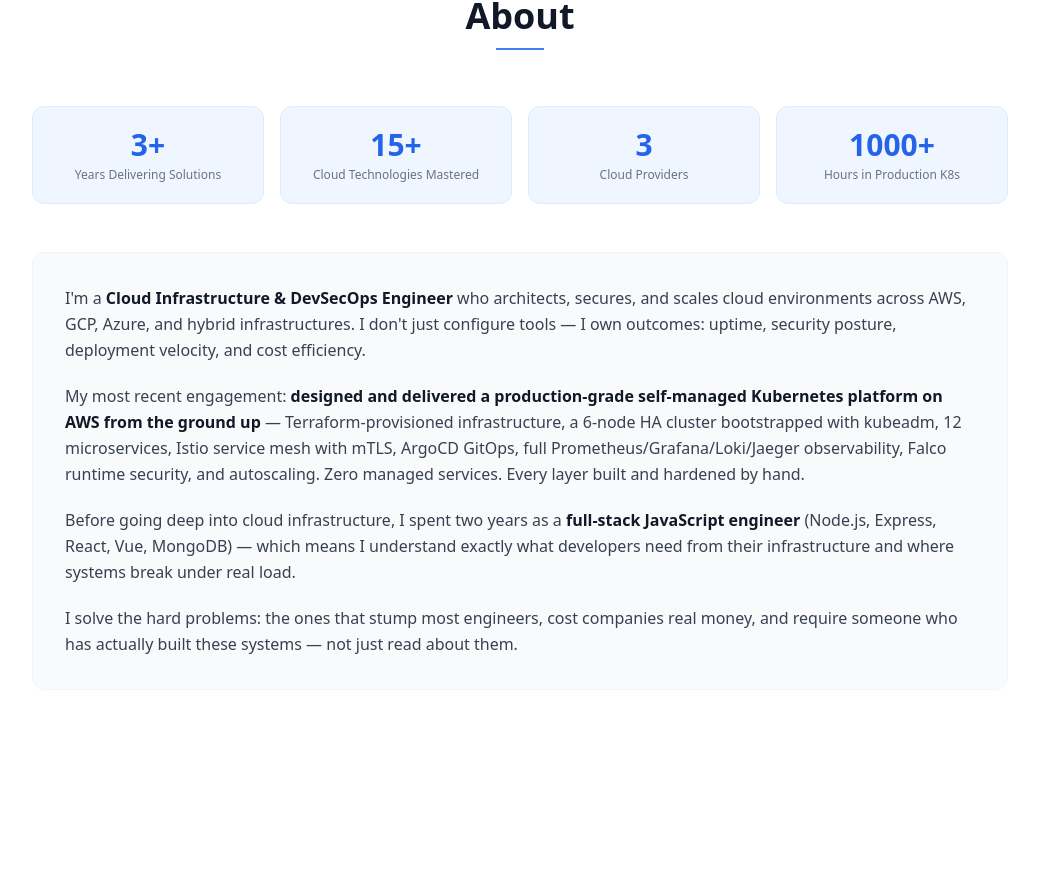
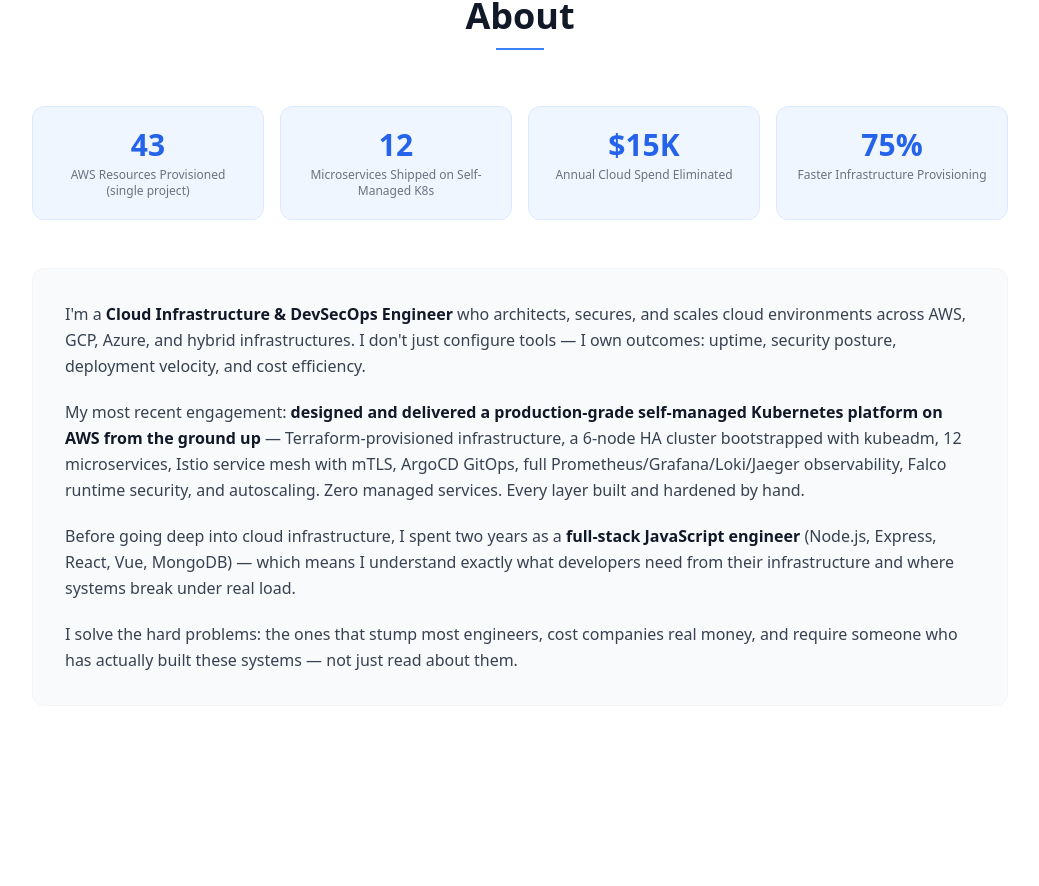
Before and after one commit to AbdurRehman924/Personal-Portfolio, a React (Create React App) app: page / in a window 1280 px wide. Shown: the part 900-1786 px from the top of the page, without its empty margins (120-1159 px from the left). Built offline with nearby package versions, Linux system fonts and the light colour scheme.

Commit message:
refactor(about): replace soft stats with verifiable project metrics

```diff
--- a/src/components/About.jsx
+++ b/src/components/About.jsx
@@ -3,10 +3,10 @@ import useFadeIn from '../hooks/useFadeIn';
 const About = () => {
   const ref = useFadeIn();
   const highlights = [
-    { value: '3+', label: 'Years Delivering Solutions' },
-    { value: '15+', label: 'Cloud Technologies Mastered' },
-    { value: '3', label: 'Cloud Providers' },
-    { value: '1000+', label: 'Hours in Production K8s' },
+    { value: '43', label: 'AWS Resources Provisioned (single project)' },
+    { value: '12', label: 'Microservices Shipped on Self-Managed K8s' },
+    { value: '$15K', label: 'Annual Cloud Spend Eliminated' },
+    { value: '75%', label: 'Faster Infrastructure Provisioning' },
   ];
 
   return (
```
